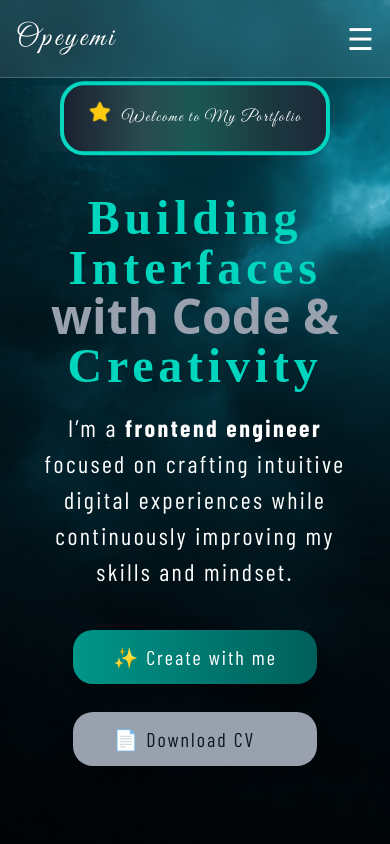
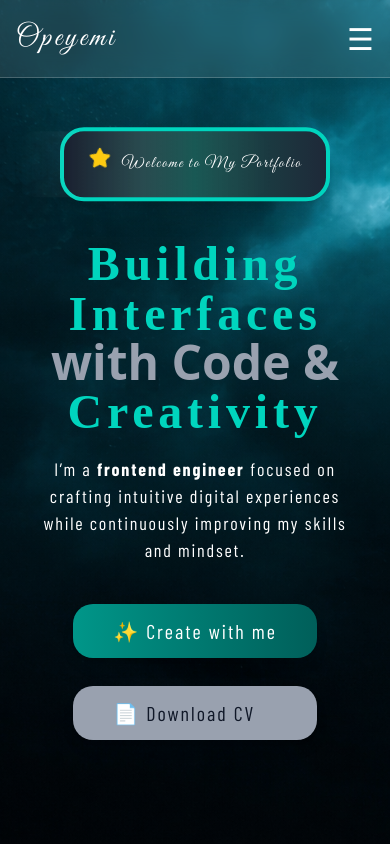
Before and after one commit to OpeyemiKol/Portfolio, a Next.js app: page / in a window 390 px wide. Shown: the top 844 px of the page. Built offline with nearby package versions, Linux system fonts and the light colour scheme; a web font is replaced by a local one.

Commit message:
New update

```diff
--- a/src/app/pages/home.tsx
+++ b/src/app/pages/home.tsx
@@ -10,7 +10,7 @@ export default function Home() {
       id="home"
       className="flex flex-col items-center justify-center min-h-screen"
     >
-      <div className="w-8/10 mt-5 xl:mt-20 flex flex-col justify-center items-center gap-5 text-center">
+      <div className="w-8/10 mt-10 xl:mt-20 flex flex-col justify-center items-center gap-5 text-center">
         {/* Heading */}
         <motion.h1
           initial={{ opacity: 0, y: -40 }}
@@ -53,7 +53,7 @@ export default function Home() {
           whileInView={{ opacity: 1, y: 0 }}
           transition={{ duration: 1, delay: 0.6 }}
           viewport={{ once: false, amount: 0.3 }}
-          className="text-[24px] lg:text-[18px] font-barlow tracking-widest max-w-3xl"
+          className="text-[18px] font-barlow tracking-widest max-w-3xl"
         >
           I’m a <span className="font-bold">frontend engineer</span> focused on
           crafting intuitive digital experiences while continuously improving my
```
